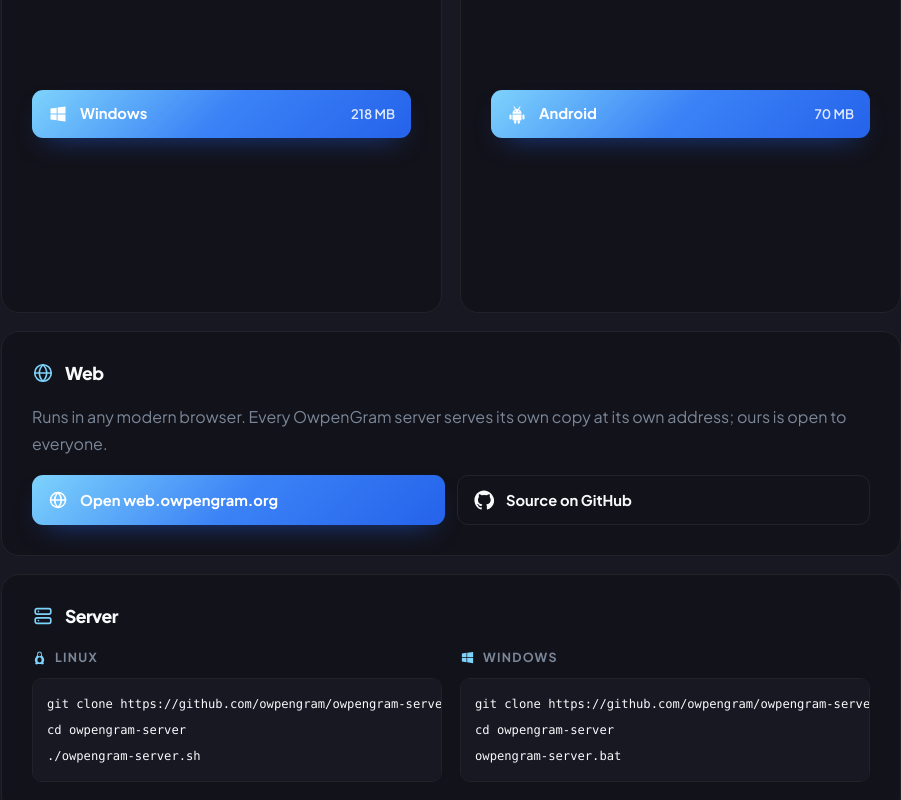
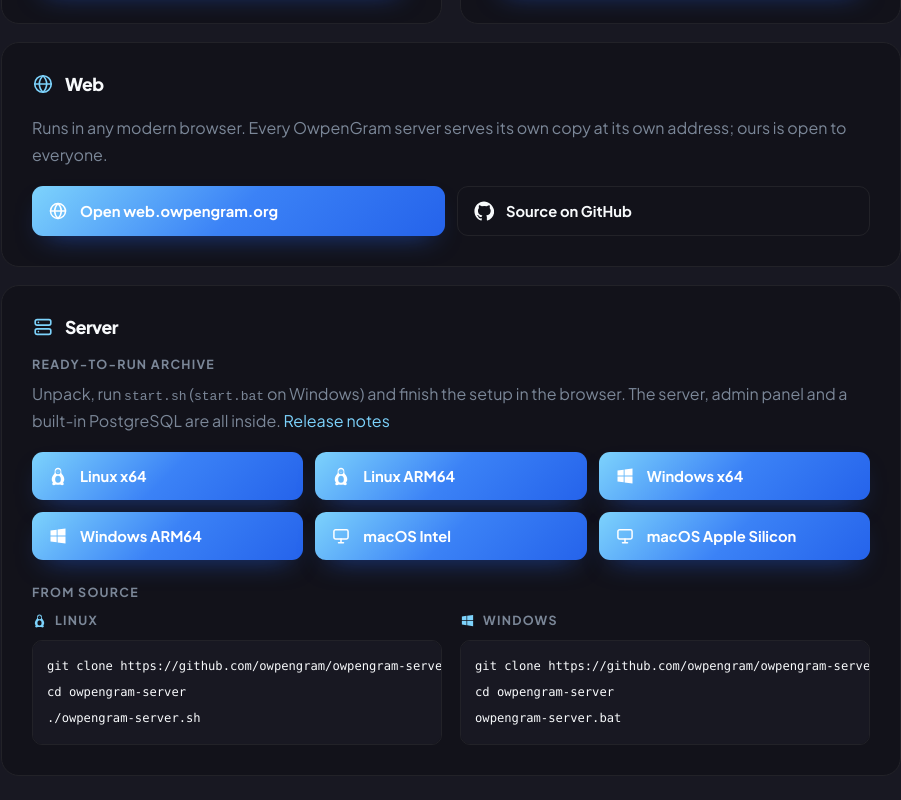
Before and after one commit to owpengram/owpengram-website, a Vue app: page / in a window 1280 px wide. Shown: the part 6810-7610 px from the top of the page, without its empty margins (189-1090 px from the left). Built offline with nearby package versions, Linux system fonts and the light colour scheme; no server answers.

Commit message:
Download cards fit their buttons; server card offers the ready-to-run archives

```diff
--- a/src/components/DownloadSection.vue
+++ b/src/components/DownloadSection.vue
@@ -1,12 +1,18 @@
 <script setup>
 import { computed } from 'vue'
-import { DOWNLOADS, SERVER_INSTALL, LINKS } from '../data.js'
+import { DOWNLOADS, SERVER_INSTALL, SERVER_ARCHIVES, LINKS } from '../data.js'
 import { useGithubRelease, formatSize, formatDay } from '../composables/useGithubRelease.js'
 import IconSvg from './IconSvg.vue'
 
 const { tag, releasedAt, assets } = useGithubRelease()
 
 const released = computed(() => formatDay(releasedAt.value))
+
+const SERVER_RELEASE = 'https://github.com/owpengram/owpengram-server/releases/latest'
+
+function archiveUrl(archive) {
+  return `${SERVER_RELEASE}/download/owpengram-server-${tag.value}-${archive.file}`
+}
 
 /** Live asset if GitHub answered, otherwise the fallback size from data.js. */
 function resolve(platform, file) {
@@ -82,14 +88,35 @@ function resolve(platform, file) {
           </div>
         </article>
 
-        <!-- Full width, because it holds two command blocks side by side: the
-             server is cloned and launched rather than downloaded. -->
+        <!-- Full width: the ready-to-run archives first, then building it from
+             a clone of the repository. -->
         <article class="card plat plat--server" v-reveal="140">
           <header>
             <IconSvg name="server" />
             <h3>{{ SERVER_INSTALL.title }}</h3>
           </header>
 
+          <h4 class="sub">Ready-to-run archive</h4>
+          <p class="web-text">
+            Unpack, run <code>start.sh</code> (<code>start.bat</code> on Windows) and
+            finish the setup in the browser. The server, admin panel and a
+            built-in PostgreSQL are all inside.
+            <a :href="SERVER_RELEASE" target="_blank" rel="noopener">Release notes</a>
+          </p>
+          <div class="archives">
+            <a
+              v-for="archive in SERVER_ARCHIVES"
+              :key="archive.file"
+              :href="archiveUrl(archive)"
+              class="btn btn-primary dl"
+              :aria-label="`Download the server for ${archive.label}`"
+            >
+              <IconSvg :name="archive.icon" class="dl-mark" />
+              <span class="dl-label">{{ archive.label }}</span>
+            </a>
+          </div>
+
+          <h4 class="sub">From source</h4>
           <div class="blocks">
             <div v-for="block in SERVER_INSTALL.blocks" :key="block.label" class="block">
               <span class="block-head">
@@ -129,7 +156,6 @@ function resolve(platform, file) {
   display: flex;
   flex-direction: column;
   padding: 30px;
-  aspect-ratio: 1 / 1;
   /* Grid items default to min-width:auto, so an un-wrappable command would
      widen its column and push the page sideways. min-height keeps the square
      from clipping if the copy ever outgrows it. */
@@ -152,6 +178,24 @@ function resolve(platform, file) {
   display: grid;
   grid-template-columns: 1fr 1fr;
   gap: 12px;
+}
+
+.web-text a { color: var(--accent-icon); }
+
+.sub {
+  margin: 0 0 10px;
+  font-size: 0.78rem;
+  font-weight: 700;
+  letter-spacing: 0.1em;
+  text-transform: uppercase;
+  color: var(--muted);
+}
+
+.archives {
+  display: grid;
+  grid-template-columns: repeat(3, 1fr);
+  gap: 12px;
+  margin-bottom: 26px;
 }
 
 header {
@@ -262,5 +306,6 @@ h3 {
   .plat { aspect-ratio: auto; padding: 24px; }
   .blocks { grid-template-columns: 1fr; }
   .web-actions { grid-template-columns: 1fr; }
+  .archives { grid-template-columns: 1fr; }
 }
 </style>
--- a/src/data.js
+++ b/src/data.js
@@ -450,8 +450,19 @@ export const DOWNLOADS = [
   },
 ]
 
-// Not a download: the server is cloned and launched, so it gets the commands
-// for each host instead of a button.
+// Ready-to-run server archives on the server repo's latest release. The file
+// name carries the release ("owpengram-server-O8-linux-amd64.tar.gz"), so the
+// link is built from the live tag.
+export const SERVER_ARCHIVES = [
+  { label: 'Linux x64', icon: 'linux', file: 'linux-amd64.tar.gz' },
+  { label: 'Linux ARM64', icon: 'linux', file: 'linux-arm64.tar.gz' },
+  { label: 'Windows x64', icon: 'windows', file: 'windows-amd64.zip' },
+  { label: 'Windows ARM64', icon: 'windows', file: 'windows-arm64.zip' },
+  { label: 'macOS Intel', icon: 'desktop', file: 'darwin-amd64.tar.gz' },
+  { label: 'macOS Apple Silicon', icon: 'desktop', file: 'darwin-arm64.tar.gz' },
+]
+
+// The other way in: clone the repository and let the launcher build it.
 export const SERVER_INSTALL = {
   title: 'Server',
   blocks: [
```
